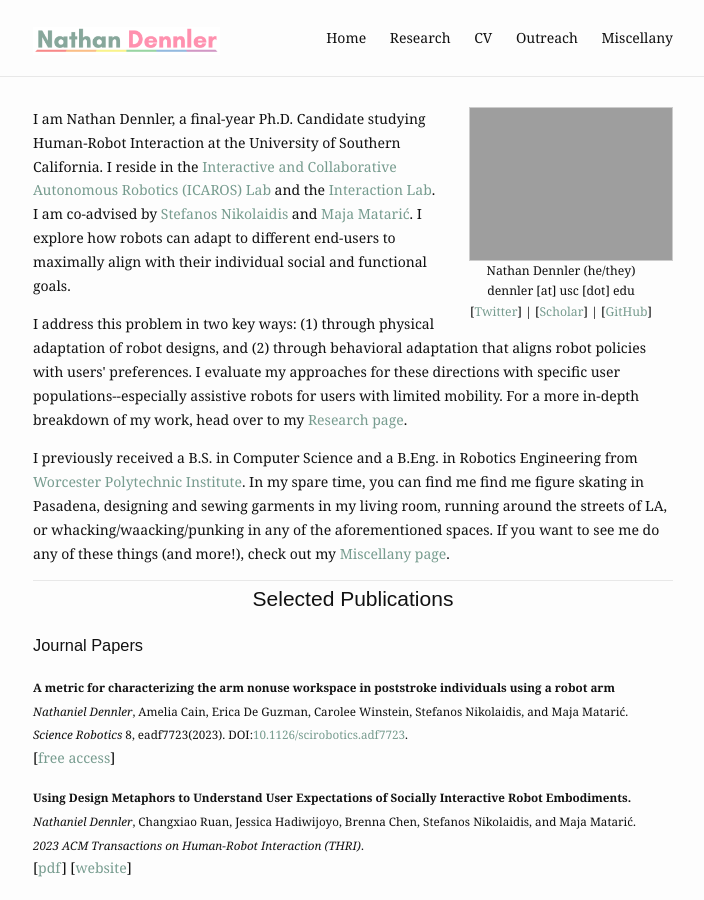
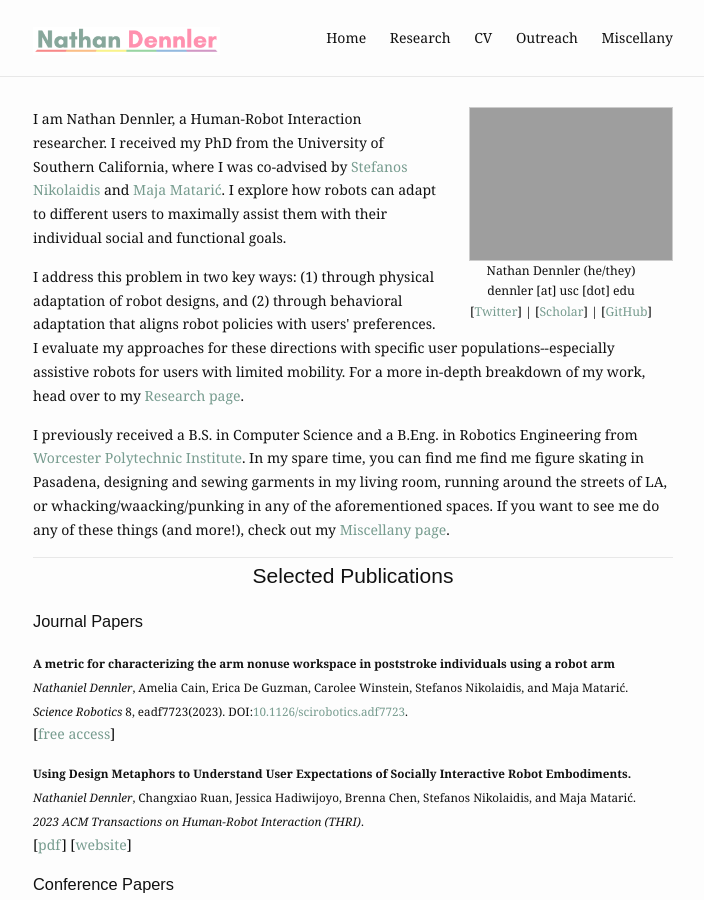
Before and after one commit to ndennler/ndennler.github.io, a Jekyll site: the page built from index.md, in a window 1280 px wide and 900 px high. Shown: the whole window, without its empty margins (287-991 px from the left). Built offline with Jekyll 4.4.1, drawn with Linux system fonts in a browser that asks for light colours.

Commit message:
Update index.md

```diff
--- a/index.md
+++ b/index.md
@@ -6,7 +6,7 @@ profile_picture:
 ---
 
 <p>
-  I am Nathan Dennler, a final-year Ph.D. Candidate studying Human-Robot Interaction at the University of Southern California. I reside in the <a href="https://icaros.usc.edu/">Interactive and Collaborative Autonomous Robotics (ICAROS) Lab</a> and the <a href="https://uscinteractionlab.web.app/">Interaction Lab</a>. I am co-advised by <a href="https://stefanosnikolaidis.net/">Stefanos Nikolaidis</a> and <a href="http://maja-mataric.web.app">Maja Matarić</a>. I explore how robots can adapt to different end-users to maximally align with their individual social and functional goals.
+  I am Nathan Dennler, a Human-Robot Interaction researcher. I received my PhD from the University of Southern California, where I was co-advised by <a href="https://stefanosnikolaidis.net/">Stefanos Nikolaidis</a> and <a href="http://maja-mataric.web.app">Maja Matarić</a>. I explore how robots can adapt to different users to maximally assist them with their individual social and functional goals.
 </p>
 
 <p>
```
